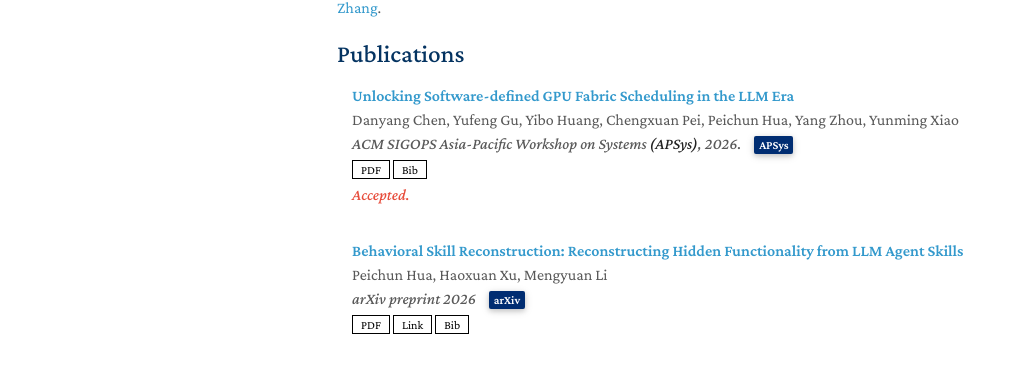
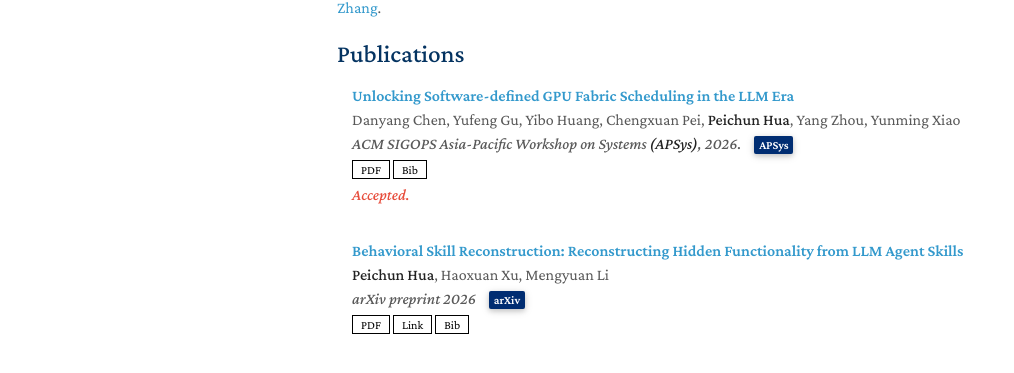
Before and after one commit to sarendis56/sarendis56.github.io, a Jekyll site: the page built from index.md, in a window 1280 px wide and 900 px high. Shown: the part 345-718 px from the top of the window, without its empty margins (133-1147 px from the left). Built offline with Jekyll 4.4.1, drawn with Linux system fonts in a browser that asks for light colours; a style sheet for code colours, icons or effects is not loaded; our own code applies the rules of GitHub Pages for plain Markdown files.

Commit message:
Update 8.13 (3)

```diff
--- a/_data/publications.yml
+++ b/_data/publications.yml
@@ -1,6 +1,6 @@
 main:
   - title: "Unlocking Software-defined GPU Fabric Scheduling in the LLM Era"
-    authors: Danyang Chen, Yufeng Gu, Yibo Huang, Chengxuan Pei, Peichun Hua, Yang Zhou, Yunming Xiao
+    authors: Danyang Chen, Yufeng Gu, Yibo Huang, Chengxuan Pei, <strong>Peichun Hua</strong>, Yang Zhou, Yunming Xiao
     conference_short: APSys
     conference: ACM SIGOPS Asia-Pacific Workshop on Systems <strong>(APSys)</strong>, 2026.
     pdf: assets/docs/APSys26.pdf
@@ -16,7 +16,7 @@
       Accepted.
 
   - title: "Behavioral Skill Reconstruction: Reconstructing Hidden Functionality from LLM Agent Skills"
-    authors: Peichun Hua, Haoxuan Xu, Mengyuan Li
+    authors: <strong>Peichun Hua</strong>, Haoxuan Xu, Mengyuan Li
     conference_short: arXiv
     conference: arXiv preprint 2026
     link: https://arxiv.org/abs/2608.04192
```
